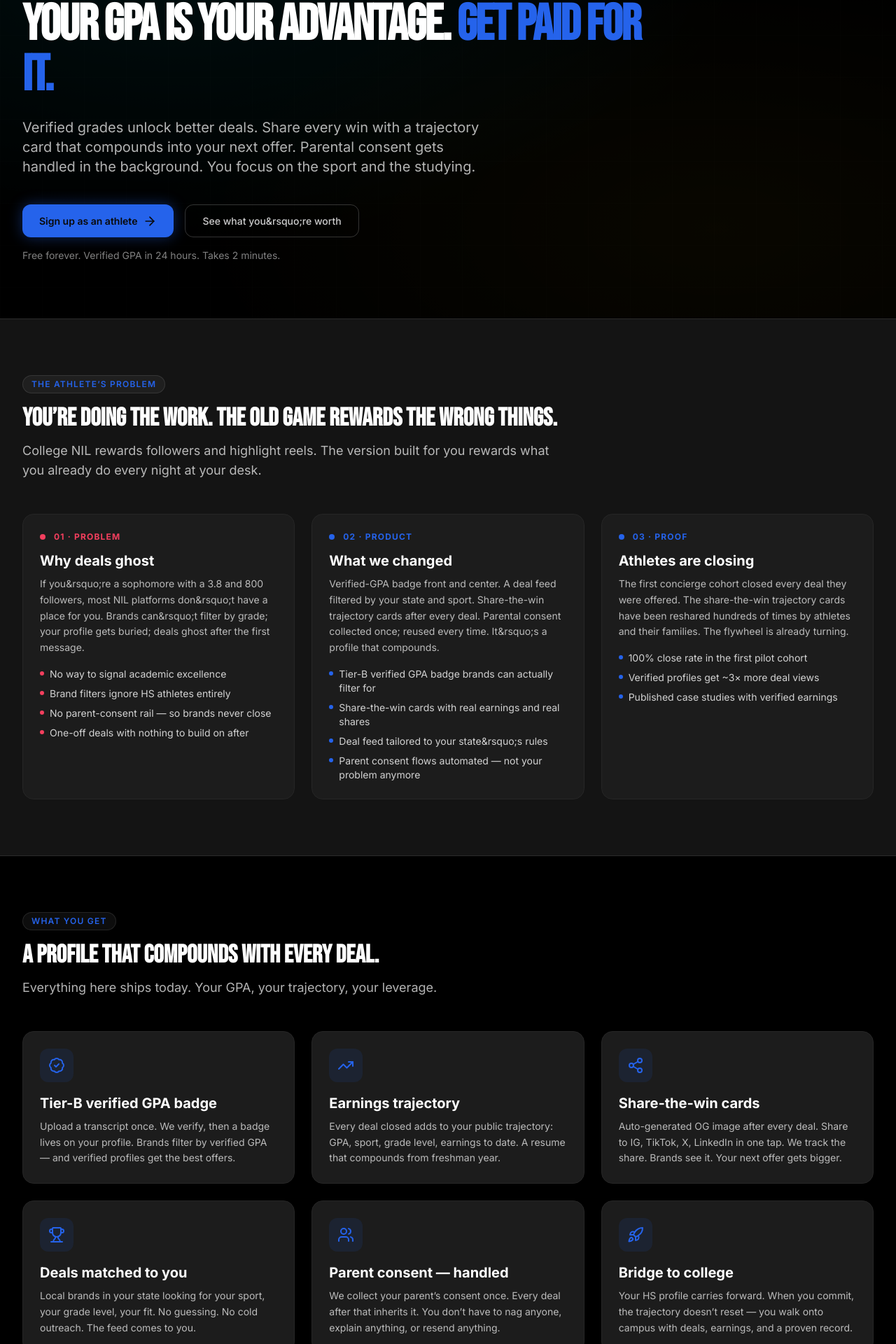
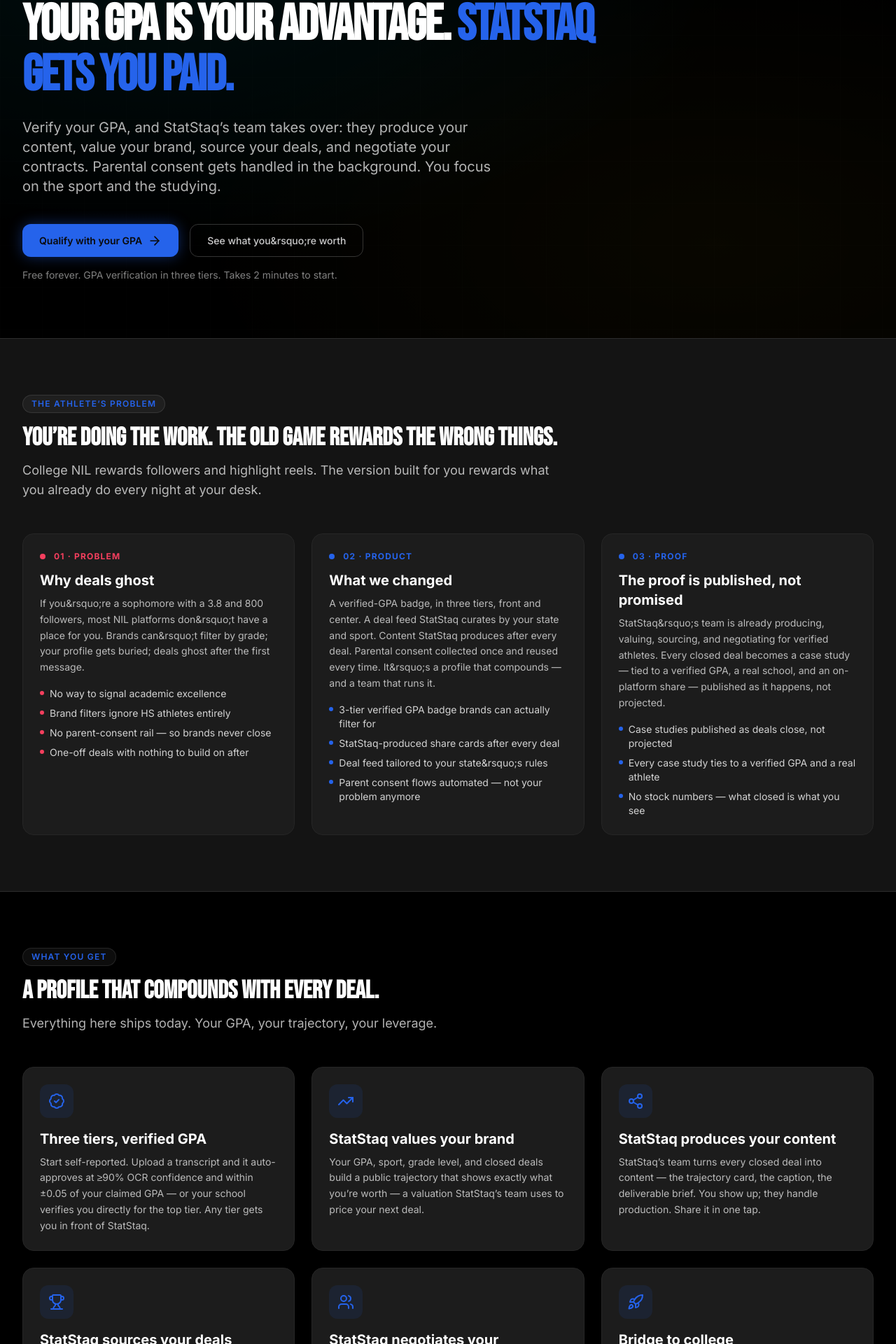
Before and after one commit to Hempp/gradeup-nil, a Next.js app in the folder gradeup-next/: page /solutions/athletes in a window 1280 px wide. Shown: the part 190-2110 px from the top of the page at 70% size. Built offline with nearby package versions, Linux system fonts and the light colour scheme; no server answers; the database is empty.

Commit message:
copy: retone athlete solution to four-jobs + verified-GPA gate

```diff
--- a/gradeup-next/src/app/(marketing)/solutions/athletes/page.tsx
+++ b/gradeup-next/src/app/(marketing)/solutions/athletes/page.tsx
@@ -31,9 +31,9 @@
 
 export const metadata = {
   ...buildMarketingMetadata({
-    title: 'NIL for HS Athletes — Your GPA is the advantage | GradeUp',
+    title: 'For scholar-athletes — GradeUp, part of StatStaq',
     description:
-      'The first NIL platform that pays you for your GPA. Tier-B-verified grade badges, share-the-win trajectory cards, and parental consent handled for you. Built for high-school scholar-athletes.',
+      'GradeUp verifies your GPA in three tiers, from self-reported to institution-verified. Once you qualify, StatStaq\'s team produces your content, values your brand, sources your deals, and negotiates your contracts.',
     path: PAGE_URL,
   }),
   robots: { index: true, follow: true },
@@ -43,7 +43,7 @@
     'NIL for high school athletes',
     'get paid for GPA',
     'NIL deal high school',
-    'verified GPA NIL badge',
+    '3-tier GPA verification',
     'HS athlete earnings trajectory',
   ],
 };
@@ -52,32 +52,32 @@
   {
     question: 'Do I need a big following to get deals?',
     answer:
-      'No. Local brands — restaurants, tutors, training facilities, small retail — care more about your GPA, sport, and community fit than your follower count. GradeUp is designed to make you findable by the brands in your state, not the brands chasing D1 quarterbacks.',
+      'No. Local brands — restaurants, tutors, training facilities, small retail — care more about your GPA, sport, and community fit than your follower count. GradeUp verifies your GPA so you&rsquo;re findable; StatStaq&rsquo;s team does the outreach and matching in your state, not the brands chasing D1 quarterbacks.',
   },
   {
-    question: 'What is a Tier-B verified GPA and why does it matter?',
+    question: 'How does GPA verification work?',
     answer:
-      'You upload a transcript, our reviewers verify it, and a verified-GPA badge appears on your profile. Brands filter by verified GPA because it&rsquo;s a trust signal — they&rsquo;re not just hoping you&rsquo;re the person you claim to be. Verified profiles get more deals. That&rsquo;s it.',
+      'You start self-reported. Upload a transcript and our OCR review can auto-approve you on the spot — if it reads at least 90% confidence and your extracted GPA is within 0.05 of what you claimed. Your school can also confirm your GPA directly, which is the strongest tier. Brands filter by verified GPA because it&rsquo;s a trust signal, and a verified badge is what puts you in front of StatStaq&rsquo;s deal-sourcing team.',
   },
   {
     question: 'What does &ldquo;share-the-win&rdquo; mean?',
     answer:
-      'When a deal closes, you get an auto-generated trajectory card — your school, your sport, your verified GPA, and the deal earnings. Share it to Instagram, TikTok, X, or LinkedIn with one tap. We track the share as verified social proof, which compounds into your next deal.',
+      'When a deal closes, StatStaq&rsquo;s team turns it into an auto-generated trajectory card — your school, your sport, your verified GPA, and the deal. Share it to Instagram, TikTok, X, or LinkedIn with one tap. We track the share as verified social proof, which StatStaq uses to source your next deal.',
   },
   {
     question: 'Can I sign if I&rsquo;m a minor?',
     answer:
-      'Yes. Most pilot states allow it with a parent or legal guardian&rsquo;s consent, which GradeUp collects and stores on every deal. Texas requires you to be at least 17; payment is held in trust until your 18th birthday (we handle that automatically). You don&rsquo;t have to figure it out — the platform does.',
+      'Yes. Most pilot states allow it with a parent or legal guardian&rsquo;s consent, which GradeUp collects and stores on every deal. Texas requires you to be at least 17; payment is held in trust until your 18th birthday (we handle that automatically). GradeUp handles the compliance rails; StatStaq handles the deal itself.',
   },
   {
     question: 'Will this hurt my future NCAA eligibility?',
     answer:
-      'No. GradeUp follows your state&rsquo;s high-school athletic association rules and never permits things that would jeopardize eligibility — school IP, pay-for-play, or banned categories. Your future college coach will see a clean history.',
+      'No. GradeUp follows your state&rsquo;s high-school athletic association rules, and StatStaq never negotiates anything that would jeopardize eligibility — school IP, pay-for-play, or banned categories. Your future college coach will see a clean history.',
   },
   {
     question: 'How fast do I get paid?',
     answer:
-      'Depends on the deal, but typical flow: brand funds escrow on signing, deliverable review happens within 48 hours of submission, and payout releases immediately after approval. Most first deals close within a week of matching.',
+      'Depends on the deal. Typical flow: the brand funds escrow at signing, StatStaq reviews your deliverable within 48 hours of submission, and payout releases as soon as it&rsquo;s approved. There&rsquo;s no guaranteed timeline to your first deal — but StatStaq&rsquo;s team is the one running the search and the negotiation, not you.',
   },
 ];
 
@@ -88,25 +88,25 @@
         scriptId="solutions-athletes-jsonld"
         pageUrl={PAGE_URL}
         name="GradeUp NIL for Athletes"
-        description="The first NIL platform built for high-school scholar-athletes. Verified GPA unlocks better deals. Share the win; compound the next."
+        description="GradeUp verifies your GPA in three tiers, from self-reported to institution-verified. Once you qualify, StatStaq&rsquo;s team produces your content, values your brand, sources your deals, and negotiates your contracts."
         audience="High-school student-athletes (grades 8–12)"
       />
 
       <SolutionHero
         eyebrow="For athletes"
         title="Your GPA is your advantage."
-        titleAccent="Get paid for it."
-        subtitle="Verified grades unlock better deals. Share every win with a trajectory card that compounds into your next offer. Parental consent gets handled in the background. You focus on the sport and the studying."
+        titleAccent="StatStaq gets you paid."
+        subtitle="Verify your GPA, and StatStaq&rsquo;s team takes over: they produce your content, value your brand, source your deals, and negotiate your contracts. Parental consent gets handled in the background. You focus on the sport and the studying."
         primaryCta={{
-          label: 'Sign up as an athlete',
+          label: 'Qualify with your GPA',
           href: '/signup?role=athlete',
-          ariaLabel: 'Create a free athlete account',
+          ariaLabel: 'Create a free athlete account and start GPA verification',
         }}
         secondaryCta={{
           label: 'See what you&rsquo;re worth',
           href: '/hs/valuation',
         }}
-        supportingNote="Free forever. Verified GPA in 24 hours. Takes 2 minutes."
+        supportingNote="Free forever. GPA verification in three tiers. Takes 2 minutes to start."
       />
 
       <ProblemProductProof
@@ -128,22 +128,22 @@
           {
             kind: 'product',
             heading: 'What we changed',
-            body: 'Verified-GPA badge front and center. A deal feed filtered by your state and sport. Share-the-win trajectory cards after every deal. Parental consent collected once; reused every time. It&rsquo;s a profile that compounds.',
+            body: 'A verified-GPA badge, in three tiers, front and center. A deal feed StatStaq curates by your state and sport. Content StatStaq produces after every deal. Parental consent collected once and reused every time. It&rsquo;s a profile that compounds — and a team that runs it.',
             bullets: [
-              'Tier-B verified GPA badge brands can actually filter for',
-              'Share-the-win cards with real earnings and real shares',
+              '3-tier verified GPA badge brands can actually filter for',
+              'StatStaq-produced share cards after every deal',
               'Deal feed tailored to your state&rsquo;s rules',
               'Parent consent flows automated — not your problem anymore',
             ],
           },
           {
             kind: 'proof',
-            heading: 'Athletes are closing',
-            body: 'The first concierge cohort closed every deal they were offered. The share-the-win trajectory cards have been reshared hundreds of times by athletes and their families. The flywheel is already turning.',
+            heading: 'The proof is published, not promised',
+            body: 'StatStaq&rsquo;s team is already producing, valuing, sourcing, and negotiating for verified athletes. Every closed deal becomes a case study — tied to a verified GPA, a real school, and an on-platform share — published as it happens, not projected.',
             bullets: [
-              '100% close rate in the first pilot cohort',
-              'Verified profiles get ~3× more deal views',
-              'Published case studies with verified earnings',
+              'Case studies published as deals close, not projected',
+              'Every case study ties to a verified GPA and a real athlete',
+              'No stock numbers — what closed is what you see',
             ],
           },
         ]}
@@ -167,40 +167,40 @@
           <div className="grid gap-6 sm:grid-cols-2 lg:grid-cols-3">
             <FeatureCard
               icon={<BadgeCheck className="h-6 w-6" />}
-              title="Tier-B verified GPA badge"
-              body="Upload a transcript once. We verify, then a badge lives on your profile. Brands filter by verified GPA — and verified profiles get the best offers."
+              title="Three tiers, verified GPA"
+              body="Start self-reported. Upload a transcript and it auto-approves at ≥90% OCR confidence and within ±0.05 of your claimed GPA — or your school verifies you directly for the top tier. Any tier gets you in front of StatStaq."
             />
             <FeatureCard
               icon={<TrendingUp className="h-6 w-6" />}
-              title="Earnings trajectory"
-              body="Every deal closed adds to your public trajectory: GPA, sport, grade level, earnings to date. A resume that compounds from freshman year."
+              title="StatStaq values your brand"
+              body="Your GPA, sport, grade level, and closed deals build a public trajectory that shows exactly what you&rsquo;re worth — a valuation StatStaq&rsquo;s team uses to price your next deal."
             />
             <FeatureCard
               icon={<Share2 className="h-6 w-6" />}
-              title="Share-the-win cards"
-              body="Auto-generated OG image after every deal. Share to IG, TikTok, X, LinkedIn in one tap. We track the share. Brands see it. Your next offer gets bigger."
+              title="StatStaq produces your content"
+              body="StatStaq&rsquo;s team turns every closed deal into content — the trajectory card, the caption, the deliverable brief. You show up; they handle production. Share it in one tap."
             />
             <FeatureCard
               icon={<Trophy className="h-6 w-6" />}
-              title="Deals matched to you"
-              body="Local brands in your state looking for your sport, your grade level, your fit. No guessing. No cold outreach. The feed comes to you."
+              title="StatStaq sources your deals"
+              body="Local brands in your state looking for your sport, your grade level, your fit — StatStaq&rsquo;s team finds them and brings the deal to you. No cold outreach, no guessing."
             />
             <FeatureCard
               icon={<Users className="h-6 w-6" />}
-              title="Parent consent — handled"
-              body="We collect your parent&rsquo;s consent once. Every deal after that inherits it. You don&rsquo;t have to nag anyone, explain anything, or resend anything."
+              title="StatStaq negotiates your contracts"
+              body="You don&rsquo;t set the price or read the fine print alone. StatStaq&rsquo;s team negotiates terms, deliverables, and pay on your behalf, and GradeUp keeps parental consent on file for every deal."
             />
             <FeatureCard
               icon={<Rocket className="h-6 w-6" />}
               title="Bridge to college"
-              body="Your HS profile carries forward. When you commit, the trajectory doesn&rsquo;t reset — you walk onto campus with deals, earnings, and a proven record."
+              body="Your HS profile carries forward. When you commit, the trajectory doesn&rsquo;t reset — you walk onto campus already qualified, with StatStaq&rsquo;s team representing you from day one."
             />
           </div>
         </div>
       </section>
 
       <TestimonialQuote
-        quote="I didn&rsquo;t think my grades mattered for NIL. That was the whole pitch of the old platforms — just get followers. GradeUp put my 3.9 on the profile, a local tutoring brand found me in a week, and my first deal paid more than my summer job."
+        quote="I didn&rsquo;t think my grades mattered for NIL. That was the whole pitch of the old platforms — just get followers. GradeUp verified my 3.9, and StatStaq&rsquo;s team found the brand, wrote the contract, and got it signed. My first deal paid more than my summer job."
         attribution="HS athlete, sophomore · California"
       />
 
@@ -220,8 +220,8 @@
 
       <SolutionCtaBand
         heading="Build a profile that pays you through college."
-        subheading="Two minutes to sign up. 24 hours to get a verified GPA badge. Free forever."
-        primaryLabel="Sign up as an athlete"
+        subheading="GradeUp qualifies you. StatStaq represents you. Verify your GPA, and their team takes it from there."
+        primaryLabel="Qualify with your GPA"
         primaryHref="/signup?role=athlete"
         secondaryLabel="See what you&rsquo;re worth"
         secondaryHref="/hs/valuation"
```
